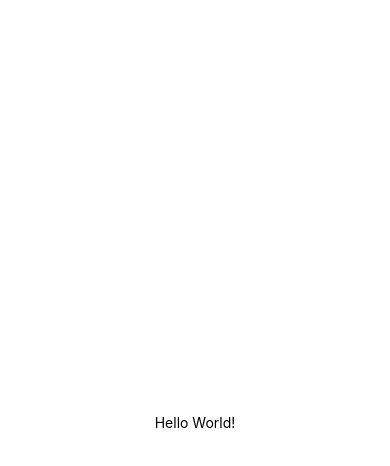
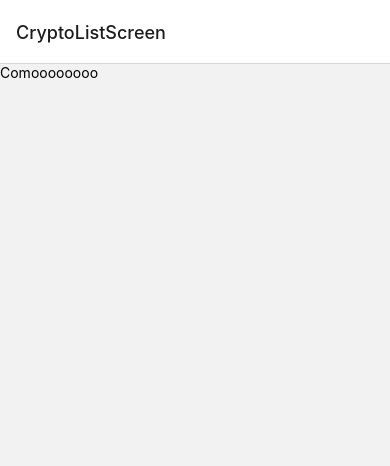
Before and after one commit to urreita9/cryptoChallengeDevL, a React Native app: screen / in a window 390 px wide. Shown: the top 466 px of the page. Built offline with nearby package versions, Linux system fonts and the light colour scheme.

Commit message:
more on stack nav

```diff
--- a/App.tsx
+++ b/App.tsx
@@ -1,14 +1,18 @@
+import 'react-native-gesture-handler';
+import React from 'react';
 import {NavigationContainer} from '@react-navigation/native';
-import React from 'react';
 
-import {Text, View} from 'react-native';
+import {StackNavigator} from './src/navigation/StackNavigator';
+
+// import {Text, View} from 'react-native';
 
 const App = () => {
   return (
     <NavigationContainer>
-      <View style={{flex: 1, justifyContent: 'center', alignItems: 'center'}}>
+      <StackNavigator />
+      {/* <View style={{flex: 1, justifyContent: 'center', alignItems: 'center'}}>
         <Text>Hello World!</Text>
-      </View>
+      </View> */}
     </NavigationContainer>
   );
 };
--- /dev/null
+++ b/src/navigation/StackNavigator.tsx
@@ -0,0 +1,15 @@
+import React from 'react';
+import {createStackNavigator} from '@react-navigation/stack';
+import {AddCryptoScreen} from '../screens/AddCryptoScreen';
+import {CryptoListScreen} from '../screens/CryptoListScreen';
+
+const Stack = createStackNavigator();
+
+export const StackNavigator = () => {
+  return (
+    <Stack.Navigator>
+      <Stack.Screen name="CryptoListScreen" component={CryptoListScreen} />
+      <Stack.Screen name="AddCryptoScreen" component={AddCryptoScreen} />
+    </Stack.Navigator>
+  );
+};
--- a/src/screens/CryptoListScreen.tsx
+++ b/src/screens/CryptoListScreen.tsx
@@ -4,7 +4,7 @@ import {Text, View} from 'react-native';
 export const CryptoListScreen = () => {
   return (
     <View>
-      <Text>CryptoListScreen</Text>
+      <Text>Comoooooooo</Text>
     </View>
   );
 };
```
Also changed, not shown: 1 other file (tests, documents, lock files or other folders).
